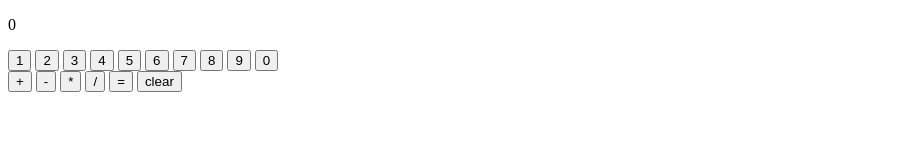
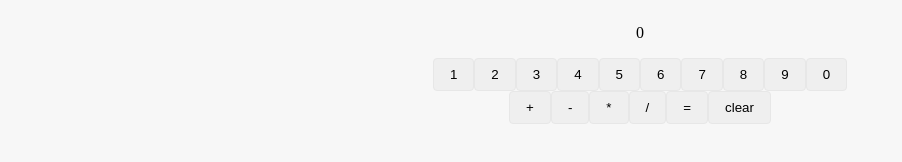
Before and after one commit to lcollins11/odin-calculator, a plain HTML site: page index.html in a window 1280 px wide. Shown: the whole page, without its empty margins (0-902 px from the left). Drawn offline with Linux system fonts and the light colour scheme.

Commit message:
Begun basic styling

```diff
--- a/index.html
+++ b/index.html
@@ -9,7 +9,7 @@
     <link rel="stylesheet" href="./style.css">
 </head>
 <body>
-    <div class="">
+    <div class="container content">
         <div class="container display">
             <p id="displayValue">0</p>
         </div>
--- a/script.js
+++ b/script.js
@@ -105,7 +105,7 @@ function equalsKey(){
     console.log(secondInput);
     console.log(operator);
     if(secondInput == 0 && operator == '/'){
-        alert("Come on now, you and I both know that won't work");
+        alert("Come on now, you and I both know that won't work...");
         displayValue.textContent = '0';
     } else{
         displayValue.textContent = operate(firstInput, secondInput, operator);
--- a/style.css
+++ b/style.css
@@ -0,0 +1,34 @@
+:root {
+    --primary: #f7f7f7;
+    --secondaryColour: #e7e7e7;
+    --featureColour:
+}
+
+body{
+    background-color: var(--primary);
+}
+
+.container{
+    display: flex;
+    justify-content: center;
+    align-content: center;
+}
+
+.input{
+    border: 1px solid var(--secondaryColour);
+    border-radius: 4px;
+    padding: 8px 16px;
+}
+
+.content{
+    /* background-color: var(--secondaryColour); */
+    display: flex;
+    flex-direction: column;
+    flex-wrap: wrap;
+}
+
+.
+
+.display{
+    text-align: center;
+}
```
